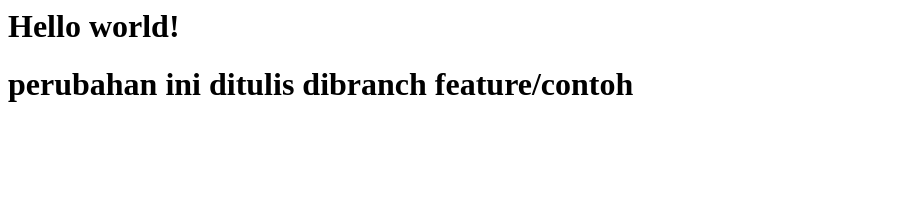
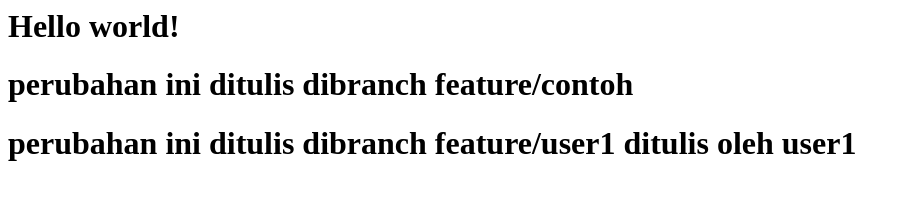
Before and after one commit to fmuhammad667/belajar-git-remote, a plain HTML site: page index.html in a window 1280 px wide. Shown: the whole page, without its empty margins (0-910 px from the left). Drawn offline with Linux system fonts and the light colour scheme.

Commit message:
perubahan file index.html oleh user1

```diff
--- a/index.html
+++ b/index.html
@@ -2,5 +2,6 @@
     <body>
         <h1>Hello world!</h1>
         <h1>perubahan ini ditulis dibranch feature/contoh</h1>
+        <h1>perubahan ini ditulis dibranch feature/user1 ditulis oleh user1</h1>
     </body>
 </html>
```
